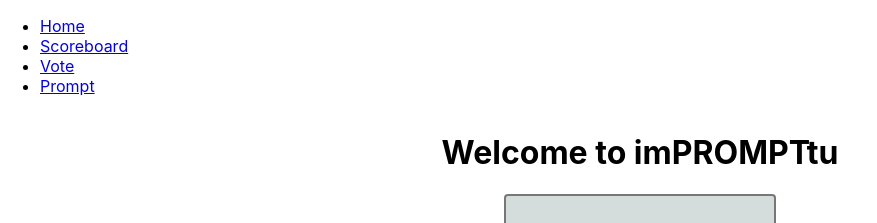
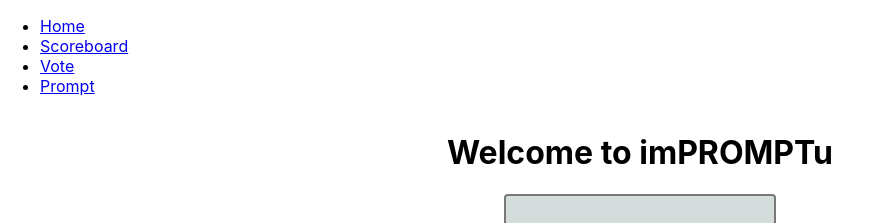
Before and after one commit to stewartkwokca/impromptu, a React (Create React App) app in the folder impromptu-client/: page / in a window 1280 px wide. Shown: the top 223 px of the page, without its empty margins (0-877 px from the left). Built offline with nearby package versions, Linux system fonts and the light colour scheme; no server answers.

Commit message:
minor aesthetic changes

```diff
--- a/impromptu-client/public/index.html
+++ b/impromptu-client/public/index.html
@@ -24,7 +24,7 @@
       work correctly both with client-side routing and a non-root public URL.
       Learn how to configure a non-root public URL by running `npm run build`.
     -->
-    <title>React App</title>
+    <title>imPROMPTu</title>
   </head>
   <body>
     <noscript>You need to enable JavaScript to run this app.</noscript>
--- a/impromptu-client/src/App.js
+++ b/impromptu-client/src/App.js
@@ -30,7 +30,7 @@ function MainPage() {
   return (
     <div className="MainPage">
       <div className = "grid-center-container">
-        <h1>Welcome to imPROMPTtu</h1>
+        <h1>Welcome to imPROMPTu</h1>
         <FillInAnimation/>
         <Spacer size="50px" />
         <form action="http://localhost:8000/prompt" method="post">
```
